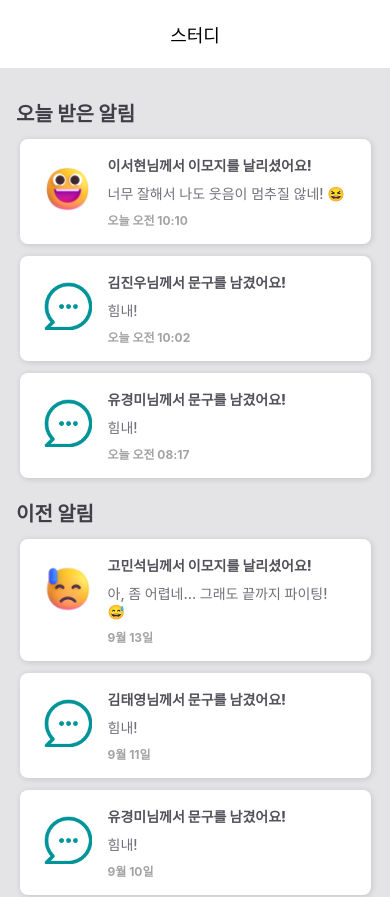
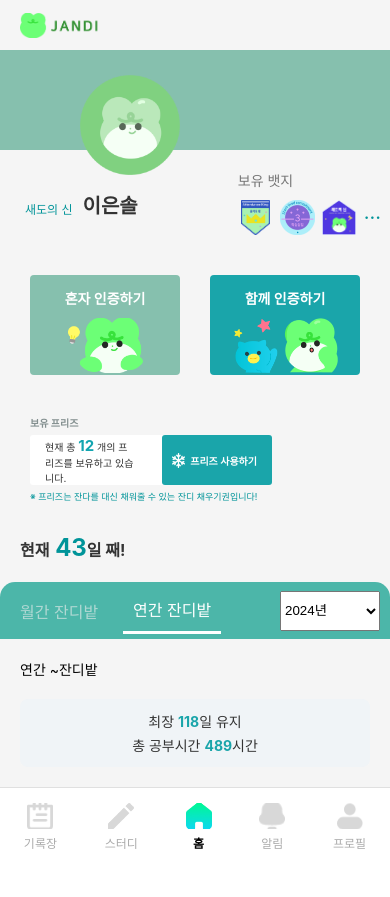
Before and after one commit to su-yeong-ice-pork/frontend, a React Native app: screen / in a window 390 px wide. Shown: the top 897 px of the page. After the commit the page ends 867 px from the top, so only its background shows below. Built offline with nearby package versions, Linux system fonts and the light colour scheme; what react-native-calendars would draw is missing.

Commit message:
chore: Default Screen 변경

```diff
--- a/App.tsx
+++ b/App.tsx
@@ -15,7 +15,7 @@ const App = () => {
   return (
     <NavigationContainer>
       <Stack.Navigator
-        initialRouteName="Alarm"
+        initialRouteName="Home"
         screenOptions={{headerShown: false}}>
         <Stack.Screen name="Landing" component={LandingScreen} />
         <Stack.Screen name="SignUp" component={SignUpScreen} />
```
